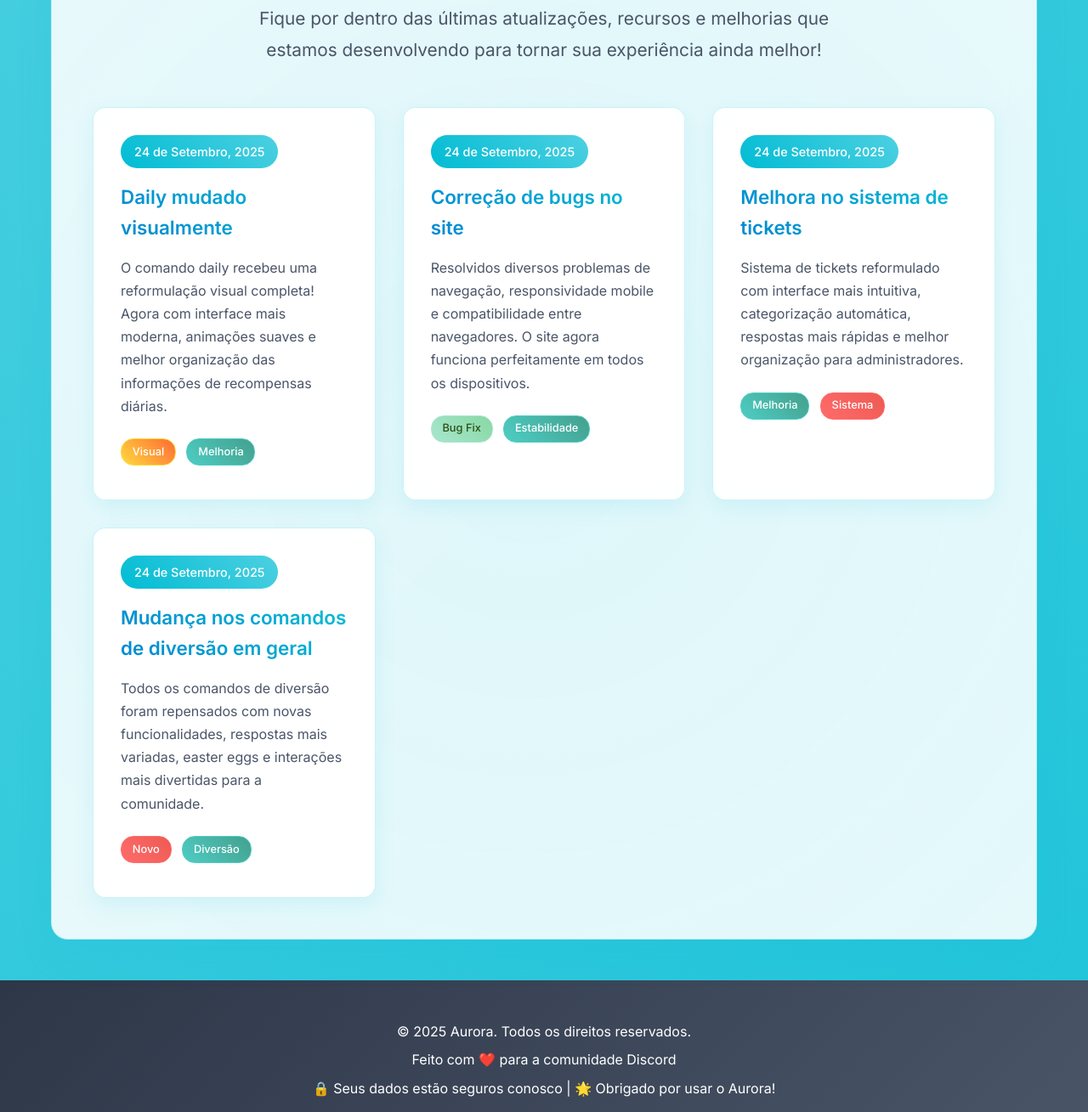
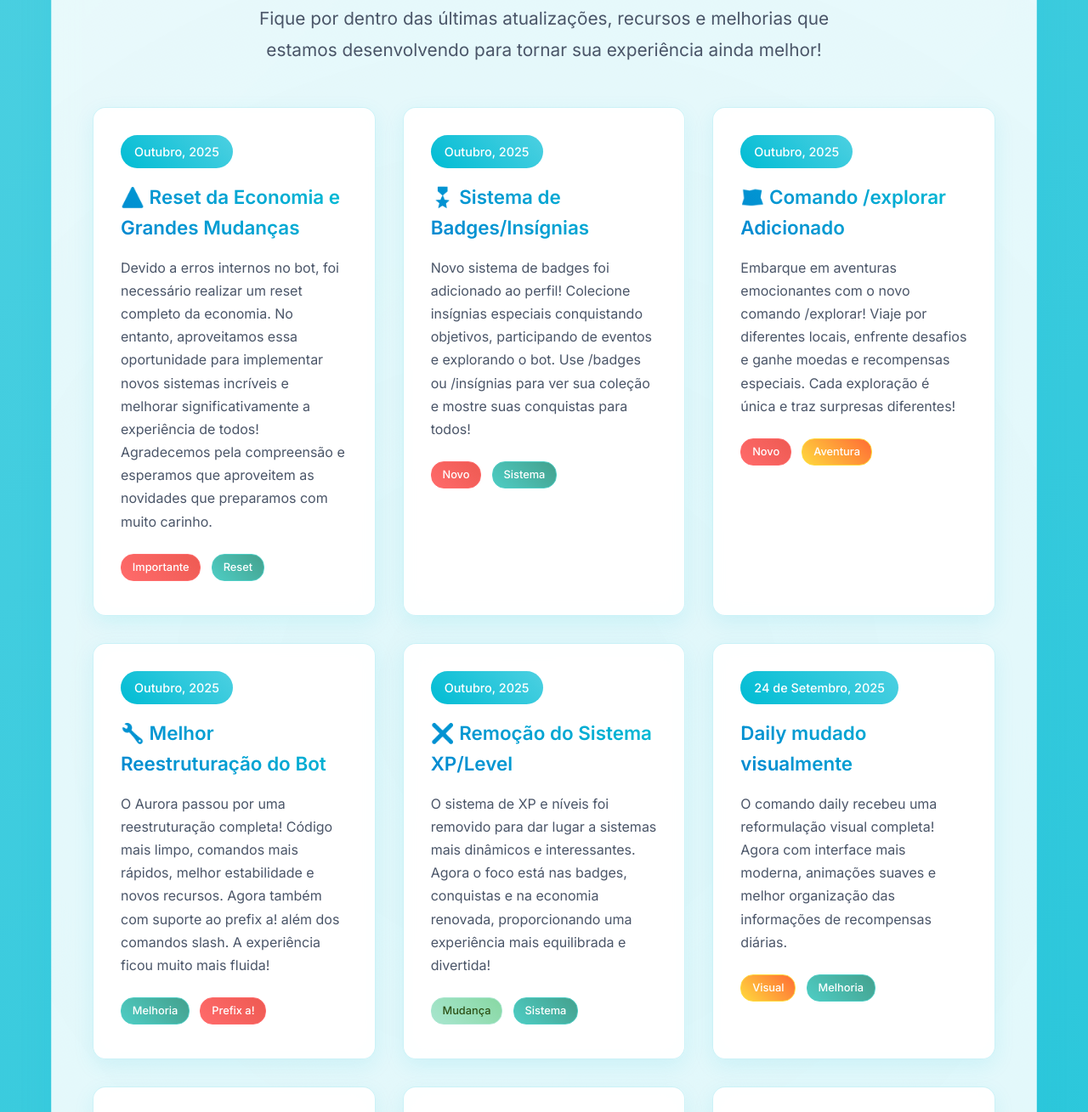
Before and after one commit to Ohhlevix/aurora-website, a plain HTML site: page novidades.html in a window 1280 px wide. Shown: the part 192-1501 px from the top of the page at 85% size. Drawn offline with Linux system fonts and the light colour scheme.

Commit message:
Enhance novidades.html with news updates and footer changes
Added news section with multiple updates and tags, modified footer content.

```diff
--- a/novidades.html
+++ b/novidades.html
@@ -231,6 +231,11 @@
             z-index: 2;
         }
 
+        .news-tags {
+            position: relative;
+            z-index: 2;
+        }
+
         .news-tag {
             display: inline-block;
             background: rgba(0, 188, 212, 0.1);
@@ -242,8 +247,6 @@
             margin-right: 0.5rem;
             margin-bottom: 0.5rem;
             border: 1px solid rgba(0, 188, 212, 0.2);
-            position: relative;
-            z-index: 2;
         }
 
         .new-badge {
@@ -357,6 +360,77 @@
 
             <div class="news-grid">
                 <div class="news-card">
+                    <div class="news-date">Outubro, 2025</div>
+                    <h3 class="news-title">⚠️ Reset da Economia e Grandes Mudanças</h3>
+                    <p class="news-description">
+                        Devido a erros internos no bot, foi necessário realizar um reset completo da economia.
+                        No entanto, aproveitamos essa oportunidade para implementar novos sistemas incríveis e
+                        melhorar significativamente a experiência de todos! Agradecemos pela compreensão e esperamos
+                        que aproveitem as novidades que preparamos com muito carinho.
+                    </p>
+                    <div class="news-tags">
+                        <span class="news-tag new-badge">Importante</span>
+                        <span class="news-tag improvement-badge">Reset</span>
+                    </div>
+                </div>
+
+                <div class="news-card">
+                    <div class="news-date">Outubro, 2025</div>
+                    <h3 class="news-title">🎖️ Sistema de Badges/Insígnias</h3>
+                    <p class="news-description">
+                        Novo sistema de badges foi adicionado ao perfil! Colecione insígnias especiais conquistando
+                        objetivos, participando de eventos e explorando o bot. Use /badges ou /insígnias para ver
+                        sua coleção e mostre suas conquistas para todos!
+                    </p>
+                    <div class="news-tags">
+                        <span class="news-tag new-badge">Novo</span>
+                        <span class="news-tag improvement-badge">Sistema</span>
+                    </div>
+                </div>
+
+                <div class="news-card">
+                    <div class="news-date">Outubro, 2025</div>
+                    <h3 class="news-title">🗺️ Comando /explorar Adicionado</h3>
+                    <p class="news-description">
+                        Embarque em aventuras emocionantes com o novo comando /explorar! Viaje por diferentes
+                        locais, enfrente desafios e ganhe moedas e recompensas especiais. Cada exploração é única
+                        e traz surpresas diferentes!
+                    </p>
+                    <div class="news-tags">
+                        <span class="news-tag new-badge">Novo</span>
+                        <span class="news-tag visual-badge">Aventura</span>
+                    </div>
+                </div>
+
+                <div class="news-card">
+                    <div class="news-date">Outubro, 2025</div>
+                    <h3 class="news-title">🔧 Melhor Reestruturação do Bot</h3>
+                    <p class="news-description">
+                        O Aurora passou por uma reestruturação completa! Código mais limpo, comandos mais rápidos,
+                        melhor estabilidade e novos recursos. Agora também com suporte ao prefix a! além dos
+                        comandos slash. A experiência ficou muito mais fluida!
+                    </p>
+                    <div class="news-tags">
+                        <span class="news-tag improvement-badge">Melhoria</span>
+                        <span class="news-tag new-badge">Prefix a!</span>
+                    </div>
+                </div>
+
+                <div class="news-card">
+                    <div class="news-date">Outubro, 2025</div>
+                    <h3 class="news-title">❌ Remoção do Sistema XP/Level</h3>
+                    <p class="news-description">
+                        O sistema de XP e níveis foi removido para dar lugar a sistemas mais dinâmicos e
+                        interessantes. Agora o foco está nas badges, conquistas e na economia renovada,
+                        proporcionando uma experiência mais equilibrada e divertida!
+                    </p>
+                    <div class="news-tags">
+                        <span class="news-tag bugfix-badge">Mudança</span>
+                        <span class="news-tag improvement-badge">Sistema</span>
+                    </div>
+                </div>
+
+                <div class="news-card">
                     <div class="news-date">24 de Setembro, 2025</div>
                     <h3 class="news-title">Daily mudado visualmente</h3>
                     <p class="news-description">
@@ -414,8 +488,8 @@
     <footer>
         <div class="container">
             <p>&copy; 2025 Aurora. Todos os direitos reservados.</p>
-            <p>Feito com <span class="footer-heart">❤️</span> para a comunidade Discord</p>
-            <p>🔒 Seus dados estão seguros conosco | 🌟 Obrigado por usar o Aurora!</p>
+            <p>Feito com <span class="footer-heart">❤️</span> para a sua comunidade</p>
+            <p> | 🌟 Obrigado por usar o Aurora!</p>
         </div>
     </footer>
 
```
